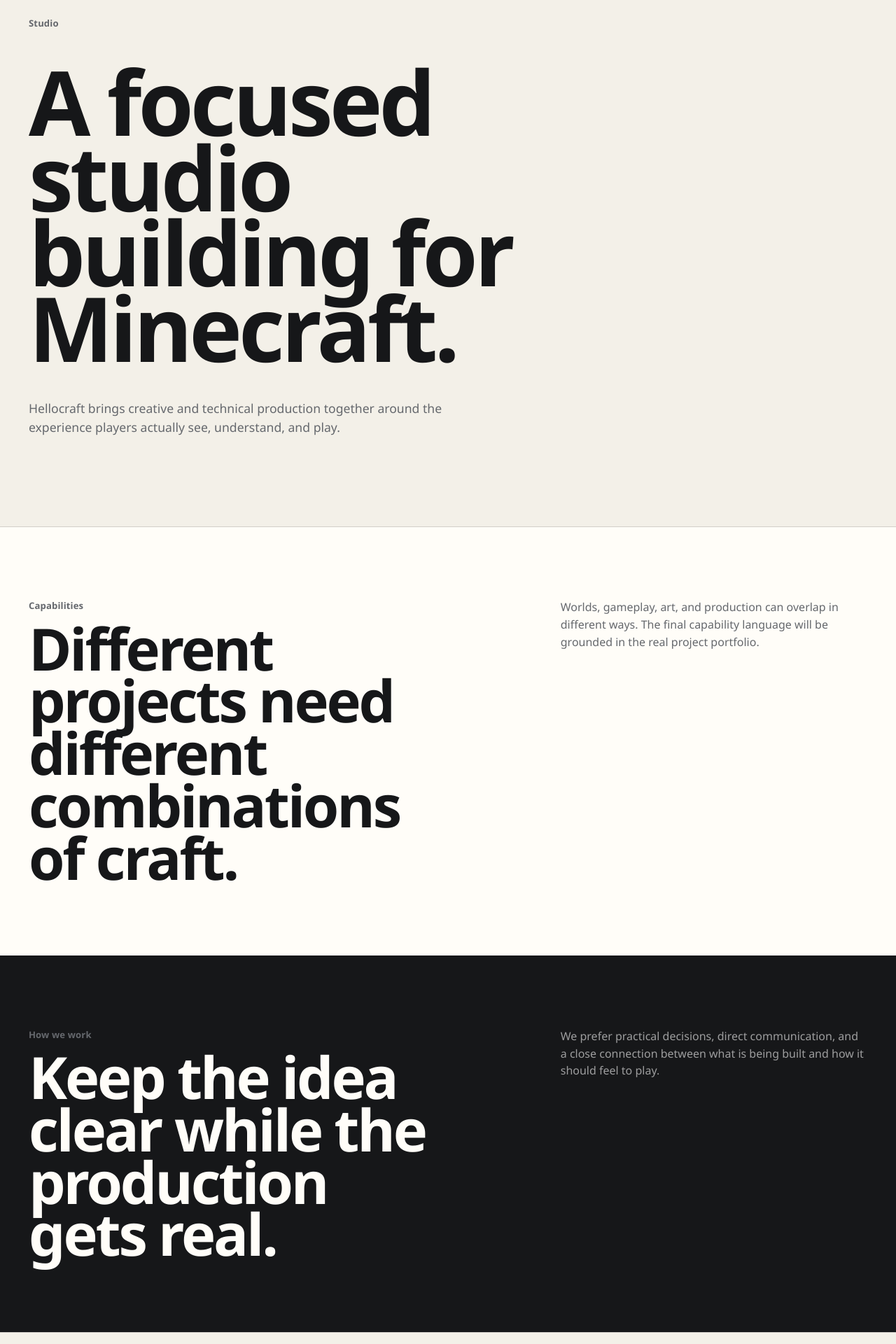
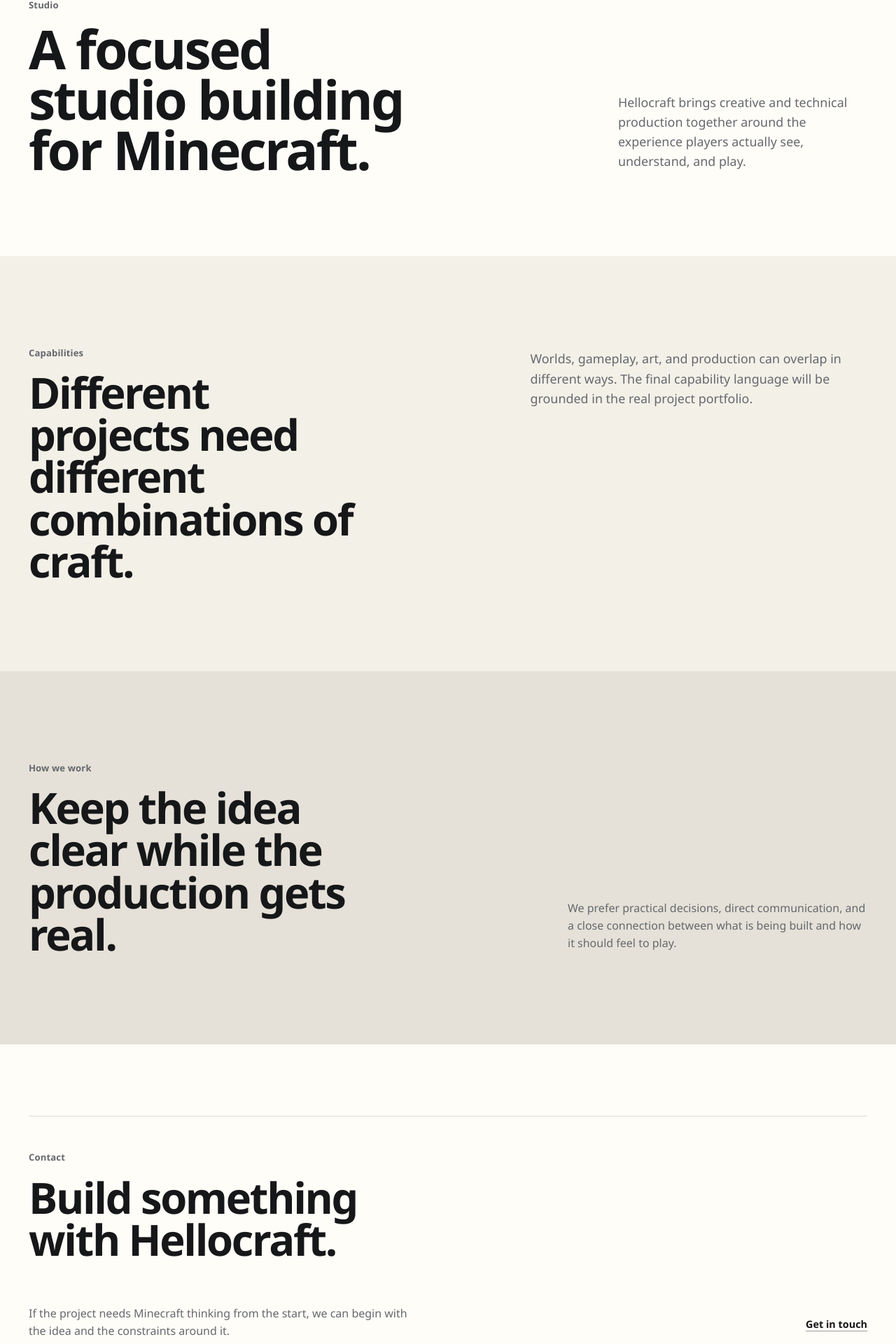
Before and after one commit to halokaryamedia-source/Hellocraft-Studios-Website, a SvelteKit app: page /studio in a window 1280 px wide. Shown: the part 236-2156 px from the top of the page at 70% size. Built offline with nearby package versions, Linux system fonts and the light colour scheme.

Commit message:
refine(studio): align studio page with approved visual baseline

```diff
--- a/src/routes/studio/+page.svelte
+++ b/src/routes/studio/+page.svelte
@@ -11,40 +11,52 @@
 <main id="main-content">
 	<section class="hero" aria-labelledby="studio-title">
 		<div class="shell hero__inner">
+			<div class="hero__heading">
 				<p class="eyebrow">{studioCopy.hero.eyebrow}</p>
 				<h1 id="studio-title">{studioCopy.hero.title}</h1>
-			<p class="hero__body">{studioCopy.hero.body}</p>
+			</div>
+
+			<div class="hero__support">
+				<p>{studioCopy.hero.body}</p>
+			</div>
 		</div>
 	</section>
 
 	<section class="capabilities" aria-labelledby="studio-capabilities-title">
-		<div class="shell split">
-			<div>
+		<div class="shell section-layout">
+			<div class="section-heading">
 				<p class="eyebrow">{studioCopy.capabilities.eyebrow}</p>
 				<h2 id="studio-capabilities-title">{studioCopy.capabilities.title}</h2>
 			</div>
+
+			<div class="section-copy section-copy--lead">
 				<p>{studioCopy.capabilities.body}</p>
+			</div>
 		</div>
 	</section>
 
 	<section class="approach" aria-labelledby="studio-approach-title">
-		<div class="shell split">
-			<div>
+		<div class="shell approach__inner">
+			<div class="approach__intro">
 				<p class="eyebrow">{studioCopy.approach.eyebrow}</p>
 				<h2 id="studio-approach-title">{studioCopy.approach.title}</h2>
 			</div>
+
+			<div class="approach__body">
 				<p>{studioCopy.approach.body}</p>
+			</div>
 		</div>
 	</section>
 
 	{#if !contentIsDemo && studioProofItems.length > 0}
 		<section class="proof" aria-labelledby="studio-proof-title">
-			<div class="shell split">
-				<div>
+			<div class="shell section-layout">
+				<div class="section-heading">
 					<p class="eyebrow">Proof</p>
 					<h2 id="studio-proof-title">{studioCopy.proof.title}</h2>
 				</div>
-				<ul>
+
+				<ul class="proof-list">
 					{#each studioProofItems as item (item)}
 						<li>{item}</li>
 					{/each}
@@ -55,9 +67,12 @@
 
 	<section class="contact" aria-labelledby="studio-contact-title">
 		<div class="shell contact__inner">
+			<div class="contact__heading">
 				<p class="eyebrow">Contact</p>
 				<h2 id="studio-contact-title">{studioCopy.contact.title}</h2>
-			<div class="contact__footer">
+			</div>
+
+			<div class="contact__support">
 				<p>{studioCopy.contact.body}</p>
 				<a class="text-link" href="/contact">{studioCopy.contact.actionLabel}</a>
 			</div>
@@ -67,123 +82,179 @@
 
 <style>
 	.hero {
-		border-bottom: 1px solid var(--border);
-		background: var(--paper);
+		background: var(--surface);
 	}
 
 	.hero__inner {
 		display: grid;
-		gap: clamp(1.5rem, 4vw, 3rem);
-		padding-block: clamp(5rem, 10vw, 10rem);
+		grid-template-columns: minmax(0, 1.35fr) minmax(18rem, 0.65fr);
+		gap: clamp(3rem, 8vw, 8rem);
+		align-items: end;
+		padding-block: clamp(5rem, 8vw, 7.5rem) clamp(5.5rem, 9vw, 8rem);
+	}
+
+	.hero__heading,
+	.section-heading,
+	.approach__intro,
+	.contact__heading {
+		display: grid;
+		gap: 1rem;
 	}
 
 	h1 {
-		max-width: 12ch;
+		max-width: 12.5ch;
 		margin: 0;
-		font-size: clamp(4.5rem, 10vw, 10rem);
-		line-height: 0.84;
+		font-size: clamp(3.6rem, 6vw, 6rem);
+		line-height: 0.94;
 	}
 
-	.hero__body {
-		max-width: 41rem;
-		margin: 0;
-		color: var(--text-muted);
-		font-size: clamp(1rem, 1.5vw, 1.1rem);
+	.hero__support {
+		display: grid;
+		align-content: end;
+		padding-bottom: 0.35rem;
 	}
 
-	.capabilities,
-	.approach,
-	.proof {
-		padding-block: var(--space-section);
-	}
-
-	.capabilities,
-	.proof {
-		background: var(--surface);
-	}
-
-	.approach {
-		background: var(--ink);
-		color: var(--surface);
-	}
-
-	.split {
-		display: grid;
-		grid-template-columns: minmax(0, 1.2fr) minmax(18rem, 0.8fr);
-		gap: clamp(2rem, 8vw, 8rem);
-		align-items: start;
-	}
-
-	.split > div {
-		display: grid;
-		gap: 0.8rem;
-	}
-
-	h2 {
-		max-width: 12ch;
-		margin: 0;
-		font-size: clamp(3rem, 6.5vw, 6.5rem);
-		line-height: 0.9;
-	}
-
-	.split > p,
-	.contact__footer p {
+	.hero__support p,
+	.section-copy p,
+	.approach__body p,
+	.contact__support p {
 		max-width: var(--measure);
 		margin: 0;
 		color: var(--text-muted);
 	}
 
-	.approach .split > p {
-		color: rgb(255 255 255 / 58%);
+	.hero__support p,
+	.section-copy--lead p {
+		font-size: clamp(1.05rem, 1.4vw, 1.22rem);
+		line-height: 1.58;
 	}
 
-	.proof ul {
+	.capabilities {
+		padding-block: clamp(6rem, 10vw, 9.5rem);
+		background: var(--paper);
+	}
+
+	.section-layout {
+		display: grid;
+		grid-template-columns: minmax(0, 1.1fr) minmax(18rem, 0.9fr);
+		gap: clamp(4rem, 10vw, 10rem);
+		align-items: start;
+	}
+
+	.section-heading h2,
+	.approach__intro h2,
+	.contact__heading h2 {
+		max-width: 14ch;
+		margin: 0;
+		font-size: clamp(2.8rem, 4.8vw, 4.7rem);
+		font-weight: 680;
+		line-height: 0.98;
+	}
+
+	.section-copy {
+		padding-top: 0.3rem;
+	}
+
+	.approach {
+		padding-block: clamp(6rem, 10vw, 9rem);
+		background: var(--surface-secondary);
+	}
+
+	.approach__inner {
+		display: grid;
+		grid-template-columns: minmax(0, 1.2fr) minmax(18rem, 0.8fr);
+		gap: clamp(4rem, 10vw, 10rem);
+		align-items: end;
+	}
+
+	.approach__body {
+		display: grid;
+		align-content: end;
+		padding-bottom: 0.3rem;
+	}
+
+	.approach__body p {
+		font-size: clamp(1rem, 1.25vw, 1.1rem);
+	}
+
+	.proof {
+		padding-block: clamp(5.5rem, 9vw, 8.5rem);
+		background: var(--surface);
+	}
+
+	.proof-list {
 		margin: 0;
 		padding: 0;
 		border-top: 1px solid var(--border);
 		list-style: none;
 	}
 
-	.proof li {
-		padding-block: 1.2rem;
+	.proof-list li {
+		padding-block: 1.15rem;
 		border-bottom: 1px solid var(--border);
-		font-size: clamp(1rem, 1.8vw, 1.35rem);
-		font-weight: 700;
+		font-size: clamp(1rem, 1.5vw, 1.18rem);
 	}
 
 	.contact {
-		padding-block: var(--space-section);
-		border-top: 1px solid var(--border);
-		background: var(--paper);
+		padding-block: clamp(5.5rem, 8vw, 7.5rem);
+		background: var(--surface);
 	}
 
 	.contact__inner {
 		display: grid;
-		gap: clamp(1.5rem, 4vw, 3rem);
-	}
-
-	.contact h2 {
-		max-width: 12ch;
-		font-size: clamp(3.5rem, 8vw, 8rem);
-	}
-
-	.contact__footer {
-		display: grid;
-		grid-template-columns: minmax(0, 1fr) auto;
-		gap: 2rem;
-		align-items: end;
-		padding-top: 1.25rem;
+		gap: clamp(2.75rem, 5vw, 4.5rem);
+		padding-top: clamp(2rem, 4vw, 3rem);
 		border-top: 1px solid var(--border);
 	}
 
+	.contact__heading h2 {
+		max-width: 17ch;
+	}
+
+	.contact__support {
+		display: grid;
+		grid-template-columns: minmax(0, 1fr) auto;
+		gap: clamp(2rem, 7vw, 7rem);
+		align-items: end;
+	}
+
+	.contact__support p {
+		max-width: 34rem;
+	}
+
 	@media (max-width: 60rem) {
-		.split {
+		.hero__inner,
+		.section-layout,
+		.approach__inner {
 			grid-template-columns: 1fr;
+		}
+
+		.hero__inner,
+		.section-layout,
+		.approach__inner {
+			gap: 2.75rem;
+		}
+
+		.hero__support,
+		.section-copy,
+		.approach__body,
+		.contact__support {
+			max-width: 38rem;
 		}
 	}
 
 	@media (max-width: 44rem) {
-		.contact__footer {
+		h1 {
+			font-size: clamp(3.1rem, 13vw, 4.7rem);
+		}
+
+		.section-heading h2,
+		.approach__intro h2,
+		.contact__heading h2 {
+			font-size: clamp(2.55rem, 11vw, 3.6rem);
+		}
+
+		.contact__support {
 			grid-template-columns: 1fr;
 			align-items: start;
 		}
```
Lines whose indentation alone changed are shown as unchanged.
